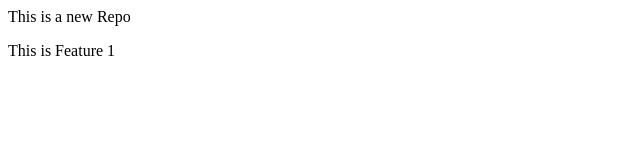
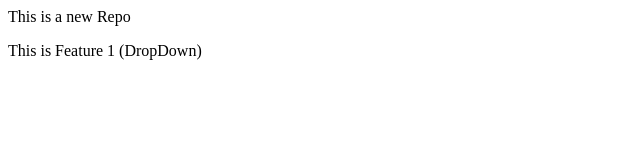
Before and after one commit to yadav-saurabh123/localrepo, a plain HTML site: page index.html in a window 1280 px wide. Shown: the full height of the page, 0-640 px from the left. Drawn offline with Linux system fonts and the light colour scheme.

Commit message:
dropdown

```diff
--- a/index.html
+++ b/index.html
@@ -1,2 +1,2 @@
 <p>This is a new Repo</p>
-<p>This is Feature 1</p>
+<p>This is Feature 1 (DropDown)</p>
```
